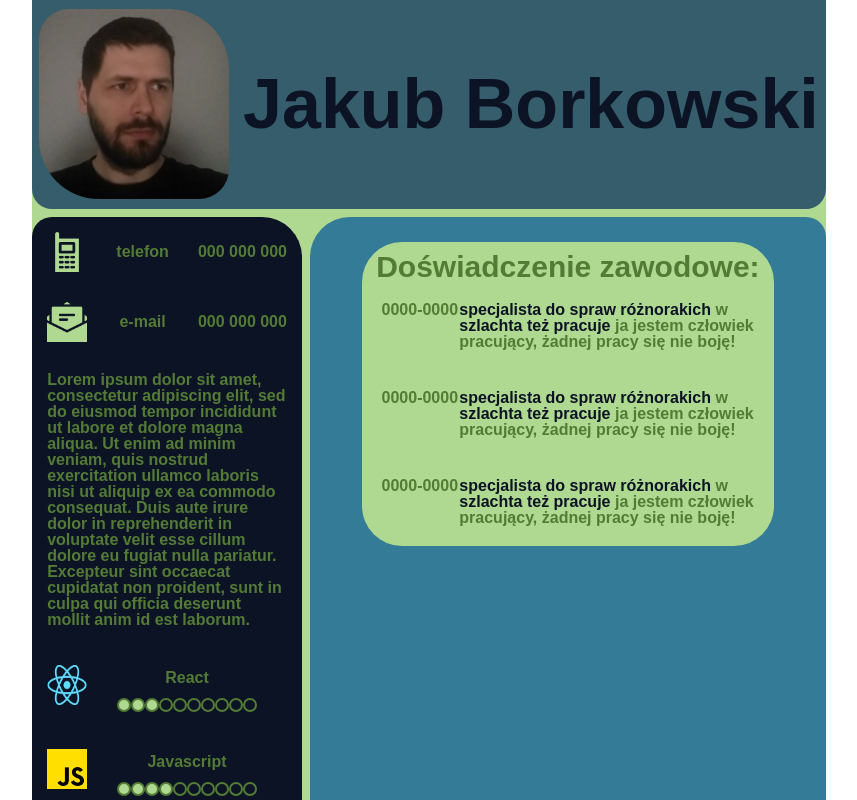
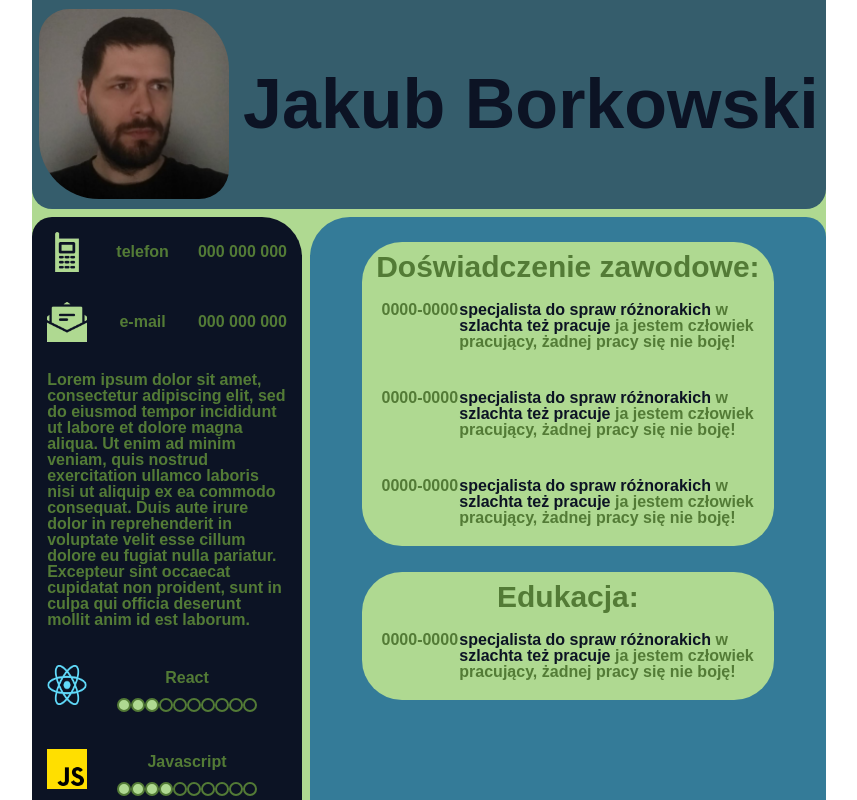
Before and after one commit to JakuBorkowski/CV, a React (Create React App) app: page / in a window 1280 px wide. Shown: the top 800 px of the page, without its empty margins (211-1068 px from the left). Built offline with nearby package versions, Linux system fonts and the light colour scheme.

Commit message:
create Eduation context

```diff
--- a/src/App.css
+++ b/src/App.css
@@ -173,6 +173,4 @@ span{
 	margin: auto;
 	font-weight: 900;
 	font-size: 70px;
-	text-align: center;
-
 }
--- a/src/MainContext.js
+++ b/src/MainContext.js
@@ -4,9 +4,8 @@ import WorkExp from "./MainContext/WorkExp";
 function MainContext() {
     return (
       <div className="MainContext">
+        <WorkExp/>
         <Education/>
-        <WorkExp/>
-
       </div>
     );
   }
--- a/src/MainContext/Education.js
+++ b/src/MainContext/Education.js
@@ -1,10 +1,19 @@
+import Elemnt from "./Elemnt";
 
-function Education() {
-
-
+function Education(props) {
+  const data =[
+    {
+      id:0,
+      date:"0000-0000",
+      position:"specjalista do spraw różnorakich",
+      companyName:"szlachta też pracuje",
+      jobDescryption:"ja jestem człowiek pracujący, żadnej pracy się nie boję!"
+    },
+  ]
     return (
     <div className='Education'>
-
+        <h1 className="elementHeader">Edukacja:</h1>
+        <ul>{data.map(data=>  <Elemnt key={data.id} data={data}/> )}</ul>
     </div>
     );
   }
```
